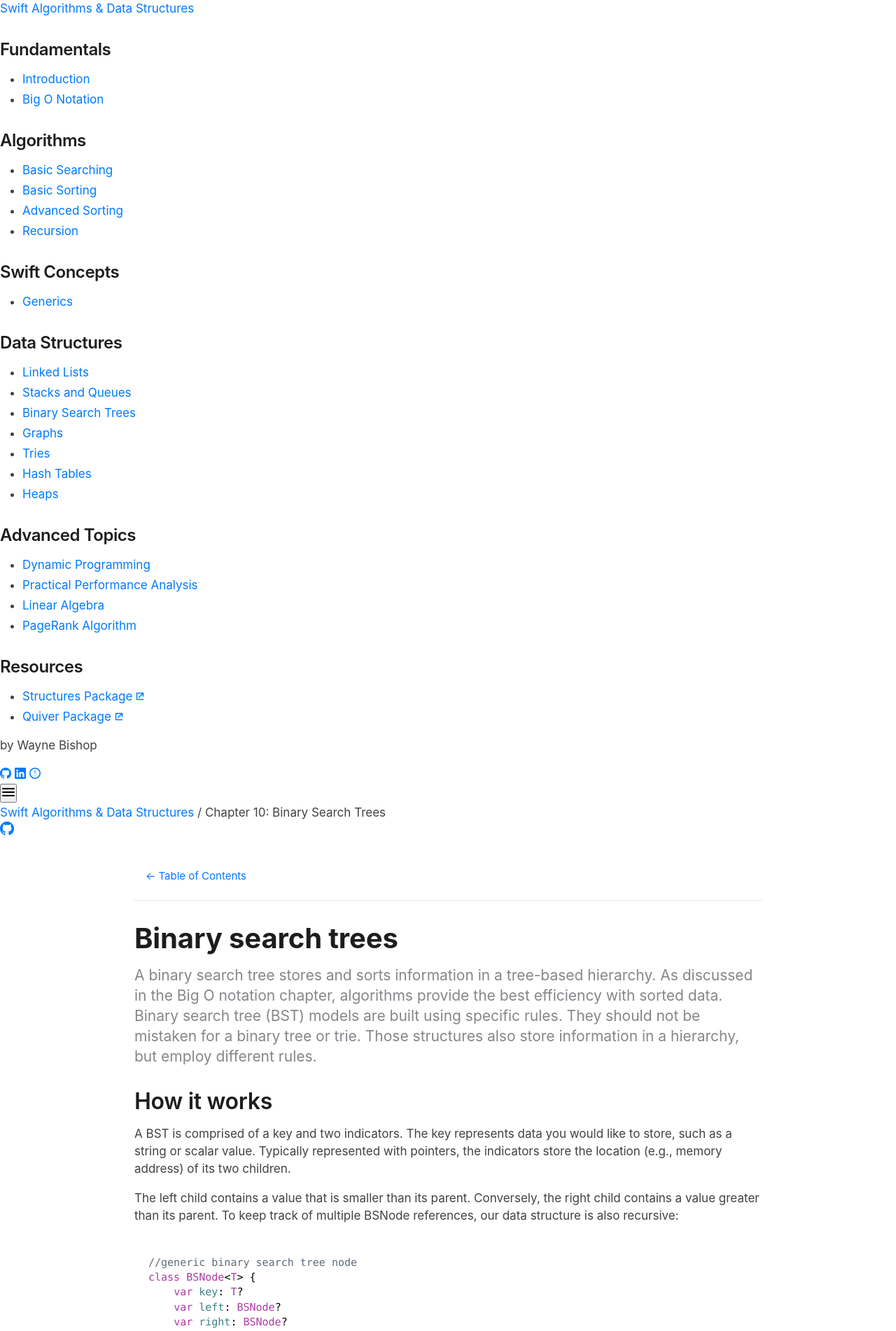
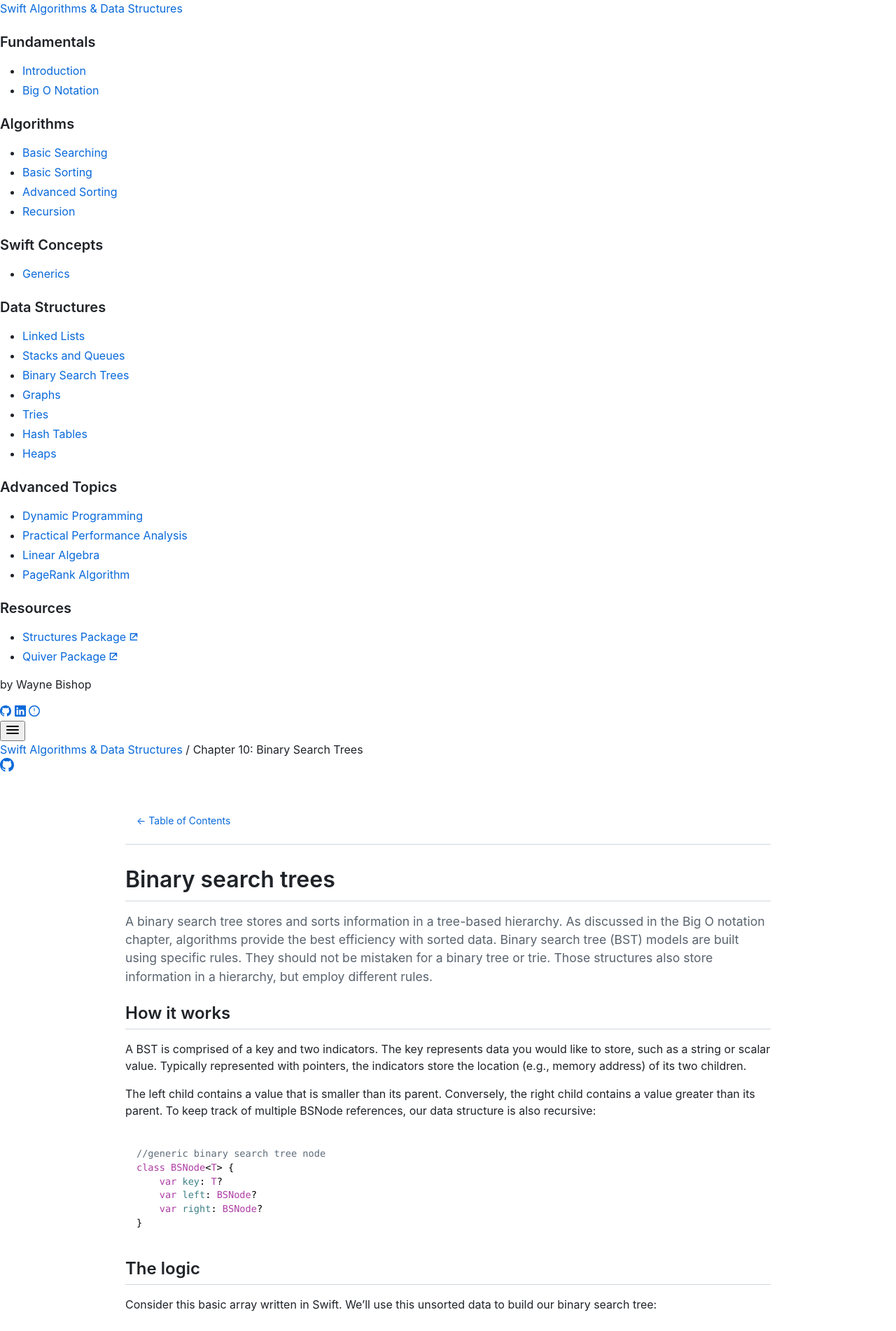
Before and after one commit to waynewbishop/swift-algorithms, a Jekyll site: the page built from 10-binary-search-trees.md, in a window 1280 px wide. Shown: the top 1902 px of the page at 70% size. Built offline with Jekyll 4.4.1, drawn with Linux system fonts in a browser that asks for light colours.

Commit message:
Implement GitHub Primer design system styling
Based on GitHub documentation at docs.github.com/en/codespaces:
- Code blocks: 85% font-size (13.6px), 1.45 line-height
- Monospace stack: ui-monospace, SFMono-Regular, SF Mono, Menlo, Consolas
- System font stack for body text
- GitHub color palette (#1f2328, #f6f8fa, #d0d7de)
- Base-8 spacing scale (4px, 8px, 16px, 24px, 32px...)
- Heading borders on h1/h2
- 1012px max content width
- CSS custom properties for maintainability
- GitHub-style syntax highlighting

🤖 Generated with [Claude Code](https://claude.com/claude-code)

Co-Authored-By: Claude <noreply@anthropic.com>

```diff
--- a/assets/css/style.scss
+++ b/assets/css/style.scss
@@ -1,12 +1,40 @@
 ---
 ---
 
-/* Complete custom stylesheet - Apple documentation style */
-/* No theme imports - complete control */
+/* GitHub Primer Design System Style */
+/* Based on GitHub documentation styling */
+
+:root {
+  /* Colors - GitHub Primer Light Theme */
+  --color-fg-default: #1f2328;
+  --color-fg-muted: #59636e;
+  --color-fg-accent: #0969da;
+  --color-bg-default: #ffffff;
+  --color-bg-muted: #f6f8fa;
+  --color-border-default: #d0d7de;
+  --color-border-muted: #d8dee4;
+
+  /* Spacing - Base-8 Scale */
+  --spacing-1: 4px;
+  --spacing-2: 8px;
+  --spacing-3: 16px;
+  --spacing-4: 24px;
+  --spacing-5: 32px;
+  --spacing-6: 40px;
+  --spacing-7: 48px;
+  --spacing-8: 64px;
+
+  /* Typography */
+  --font-system: -apple-system, BlinkMacSystemFont, "Segoe UI", "Noto Sans", Helvetica, Arial, sans-serif, "Apple Color Emoji", "Segoe UI Emoji";
+  --font-mono: ui-monospace, SFMono-Regular, SF Mono, Menlo, Consolas, Liberation Mono, monospace;
+
+  /* Line Heights */
+  --lineHeight-condensed: 1.25;
+  --lineHeight-default: 1.5;
+  --lineHeight-code: 1.45;
+}
 
 * {
-  margin: 0;
-  padding: 0;
   box-sizing: border-box;
 }
 
@@ -17,44 +45,23 @@ html {
 }
 
 body {
-  font-family: -apple-system, BlinkMacSystemFont, "SF Pro", "Segoe UI", "Roboto", "Helvetica Neue", Arial, sans-serif;
-  font-size: 17px;
-  line-height: 1.47;
-  font-weight: 400;
-  letter-spacing: 0;
-  color: #424245;
-  background-color: #fff;
+  font-family: var(--font-system);
+  font-size: 16px;
+  line-height: var(--lineHeight-default);
+  color: var(--color-fg-default);
+  background-color: var(--color-bg-default);
+  word-wrap: break-word;
+  margin: 0;
   padding: 0;
-  margin: 0;
 }
 
-/* Main content container */
-.main-content {
-  max-width: 64rem;
-  padding: 2rem 4rem;
-  margin: 0 auto;
-  font-size: 17px;
-}
-
-@media screen and (max-width: 64em) {
-  .main-content {
-    padding: 2rem;
-  }
-}
-
-@media screen and (max-width: 42em) {
-  .main-content {
-    padding: 1rem;
-  }
-}
-
-/* Page header */
+/* Page header - GitHub style gradient */
 .page-header {
   color: #fff;
   text-align: center;
   background-color: #159957;
   background-image: linear-gradient(120deg, #155799, #159957);
-  padding: 3rem 4rem;
+  padding: 3rem 2rem;
 }
 
 .project-name {
@@ -74,15 +81,17 @@ body {
 .btn {
   display: inline-block;
   margin-bottom: 1rem;
+  margin-right: 0.5rem;
   color: rgba(255, 255, 255, 0.7);
   background-color: rgba(255, 255, 255, 0.08);
   border-color: rgba(255, 255, 255, 0.2);
   border-style: solid;
   border-width: 1px;
-  border-radius: 0.3rem;
+  border-radius: 6px;
   transition: color 0.2s, background-color 0.2s, border-color 0.2s;
   padding: 0.75rem 1rem;
   text-decoration: none;
+  font-size: 1rem;
 }
 
 .btn:hover {
@@ -92,57 +101,80 @@ body {
   border-color: rgba(255, 255, 255, 0.3);
 }
 
-/* Headings */
+/* Main content container */
+.main-content {
+  max-width: 1012px;
+  margin: 0 auto;
+  padding: 45px;
+  font-size: 16px;
+}
+
+@media screen and (max-width: 768px) {
+  .main-content {
+    padding: 15px;
+    font-size: 16px;
+  }
+}
+
+/* Headings - GitHub Primer style */
 h1, h2, h3, h4, h5, h6 {
-  margin-top: 2rem;
-  margin-bottom: 1rem;
   font-weight: 600;
-  color: #1d1d1f;
+  line-height: var(--lineHeight-condensed);
+  margin-top: var(--spacing-4);
+  margin-bottom: var(--spacing-3);
 }
 
 h1 {
-  font-family: -apple-system, BlinkMacSystemFont, "SF Pro Display", "Segoe UI", "Roboto", "Helvetica Neue", Arial, sans-serif;
-  font-size: 40px;
-  font-weight: 700;
-  line-height: 1.1;
-  letter-spacing: -0.003em;
-}
-
-h1 + p {
-  font-size: 21px;
-  line-height: 1.381;
-  font-weight: 400;
-  color: #86868b;
-  margin-top: 0.5em;
+  font-size: 2em;
+  padding-bottom: 0.3em;
+  border-bottom: 1px solid var(--color-border-default);
 }
 
 h2 {
-  font-family: -apple-system, BlinkMacSystemFont, "SF Pro Display", "Segoe UI", "Roboto", "Helvetica Neue", Arial, sans-serif;
-  font-size: 32px;
-  font-weight: 600;
-  line-height: 1.125;
-  letter-spacing: -0.009em;
+  font-size: 1.5em;
+  padding-bottom: 0.3em;
+  border-bottom: 1px solid var(--color-border-default);
 }
 
 h3 {
-  font-family: -apple-system, BlinkMacSystemFont, "SF Pro Display", "Segoe UI", "Roboto", "Helvetica Neue", Arial, sans-serif;
-  font-size: 24px;
-  font-weight: 600;
-  line-height: 1.167;
-  letter-spacing: -0.019em;
+  font-size: 1.25em;
 }
 
-h4, h5, h6 {
-  font-family: -apple-system, BlinkMacSystemFont, "SF Pro Display", "Segoe UI", "Roboto", "Helvetica Neue", Arial, sans-serif;
+h4 {
+  font-size: 1em;
+}
+
+h5 {
+  font-size: 0.875em;
+}
+
+h6 {
+  font-size: 0.85em;
+  color: var(--color-fg-muted);
+}
+
+@media screen and (max-width: 768px) {
+  h1 { font-size: 26px; }
+  h2 { font-size: 22px; }
+  h3 { font-size: 18px; }
+}
+
+/* First paragraph after h1 - subtitle style */
+h1 + p {
+  font-size: 1.1em;
+  color: var(--color-fg-muted);
+  margin-top: 0;
 }
 
 /* Paragraphs and text */
 p {
-  margin-bottom: 1em;
+  margin-top: 0;
+  margin-bottom: 16px;
 }
 
+/* Links */
 a {
-  color: #007aff;
+  color: var(--color-fg-accent);
   text-decoration: none;
 }
 
@@ -153,103 +185,134 @@ a:hover {
 /* Lists */
 ul, ol {
   margin-top: 0;
-  margin-bottom: 1rem;
-  padding-left: 2rem;
+  margin-bottom: 16px;
+  padding-left: 2em;
 }
 
 li {
   margin-bottom: 0.25rem;
 }
 
-/* Code blocks - Apple documentation style */
+li + li {
+  margin-top: 0.25em;
+}
+
+/* Code blocks - GitHub Primer style */
 pre {
-  background-color: #f5f5f7;
-  border: none;
-  border-radius: 8px;
-  padding: 20px;
-  margin: 1.5rem 0;
-  overflow-x: auto;
-  font-family: "SF Mono", Menlo, Monaco, "Courier New", monospace;
-  font-size: 15px;
-  line-height: 1.42857;
-  font-weight: 400;
-  color: #1d1d1f;
+  font-family: var(--font-mono);
+  font-size: 85%;
+  line-height: var(--lineHeight-code);
+  background-color: var(--color-bg-muted);
+  color: var(--color-fg-default);
+  padding: var(--spacing-3);
+  margin-top: 0;
+  margin-bottom: 16px;
+  border-radius: 6px;
+  overflow: auto;
+  word-wrap: normal;
 }
 
 pre code {
-  background: transparent;
+  background-color: transparent;
+  border: 0;
   padding: 0;
+  font-size: 100%;
+  line-height: inherit;
   color: inherit;
   font-family: inherit;
-  font-size: inherit;
-  line-height: inherit;
-  border: none;
+  white-space: pre;
+  word-break: normal;
 }
 
-/* Inline code */
+/* Inline code - GitHub Primer style */
 code {
-  font-family: "SF Mono", Menlo, Monaco, "Courier New", monospace;
-  background-color: #f5f5f7;
-  padding: 2px 6px;
-  border-radius: 4px;
-  font-size: 0.94em;
-  color: #1d1d1f;
-  font-weight: 400;
+  font-family: var(--font-mono);
+  font-size: 85%;
+  background-color: rgba(129, 139, 152, 0.12);
+  padding: 0.2em 0.4em;
+  margin: 0;
+  border-radius: 6px;
+  white-space: break-spaces;
 }
 
-/* Syntax highlighting - minimal with purple keywords */
-.highlight .k, .highlight .kd, .highlight .kt {
-  color: #ad3da4;
-  font-weight: 400;
+/* Syntax highlighting - GitHub style */
+.highlight .k,
+.highlight .kd,
+.highlight .kt {
+  color: #cf222e;
+  font-weight: 600;
 }
 
-.highlight .s, .highlight .s1, .highlight .s2 {
-  color: #1d1d1f;
+.highlight .s,
+.highlight .s1,
+.highlight .s2 {
+  color: #0a3069;
 }
 
-.highlight .n, .highlight .nf, .highlight .nc {
-  color: #1d1d1f;
+.highlight .n,
+.highlight .nf,
+.highlight .nc {
+  color: var(--color-fg-default);
 }
 
-.highlight .o, .highlight .p {
-  color: #1d1d1f;
+.highlight .o,
+.highlight .p {
+  color: var(--color-fg-default);
 }
 
-.highlight .c, .highlight .c1, .highlight .cm {
-  color: #6e6e73;
+.highlight .c,
+.highlight .c1,
+.highlight .cm {
+  color: #59636e;
   font-style: italic;
 }
 
-/* Tables */
+.highlight .m,
+.highlight .mi,
+.highlight .mf {
+  color: #0550ae;
+}
+
+/* Tables - GitHub Primer style */
 table {
   display: block;
   width: 100%;
+  width: max-content;
+  max-width: 100%;
   overflow: auto;
-  word-break: normal;
-  word-break: keep-all;
+  border-spacing: 0;
   border-collapse: collapse;
-  border-spacing: 0;
-  margin: 1.5rem 0;
+  margin-top: 0;
+  margin-bottom: 16px;
 }
 
 table th {
   font-weight: 600;
-  background-color: #f5f5f7;
-  border: 1px solid #e5e5e5;
-  padding: 0.5rem 1rem;
+  padding: 6px 13px;
+  border: 1px solid var(--color-border-default);
+  background-color: var(--color-bg-muted);
 }
 
 table td {
-  border: 1px solid #e5e5e5;
-  padding: 0.5rem 1rem;
+  padding: 6px 13px;
+  border: 1px solid var(--color-border-default);
 }
 
-/* Blockquotes */
+table tr {
+  background-color: var(--color-bg-default);
+  border-top: 1px solid var(--color-border-muted);
+}
+
+table tr:nth-child(2n) {
+  background-color: var(--color-bg-muted);
+}
+
+/* Blockquotes - GitHub style */
 blockquote {
-  padding: 0 1rem;
-  margin-left: 0;
-  color: #6e6e73;
-  border-left: 0.3rem solid #e5e5e5;
+  margin: 0 0 16px 0;
+  padding: 0 1em;
+  color: var(--color-fg-muted);
+  border-left: 0.25em solid var(--color-border-default);
 }
 
 blockquote > :first-child {
@@ -262,24 +325,30 @@ blockquote > :last-child {
 
 /* Horizontal rule */
 hr {
-  height: 1px;
+  height: 0.25em;
   padding: 0;
-  margin: 2rem 0;
-  background-color: #e5e5e5;
+  margin: 24px 0;
+  background-color: var(--color-border-default);
   border: 0;
+}
+
+/* Images */
+img {
+  max-width: 100%;
+  box-sizing: content-box;
 }
 
 /* Top navigation - home button */
 .top-nav {
   margin-bottom: 30px;
   padding-bottom: 15px;
-  border-bottom: 1px solid #e5e5e5;
+  border-bottom: 1px solid var(--color-border-default);
 }
 
 .top-nav a {
-  color: #007aff;
+  color: var(--color-fg-accent);
   text-decoration: none;
-  font-size: 15px;
+  font-size: 14px;
   padding: 8px 16px;
   border-radius: 6px;
   transition: background-color 0.2s;
@@ -287,7 +356,8 @@ hr {
 }
 
 .top-nav a:hover {
-  background-color: #f5f5f7;
+  background-color: var(--color-bg-muted);
+  text-decoration: none;
 }
 
 .top-nav a::before {
@@ -298,15 +368,16 @@ hr {
 .chapter-nav {
   margin-top: 60px;
   padding-top: 30px;
-  border-top: 1px solid #e5e5e5;
+  border-top: 1px solid var(--color-border-default);
   display: flex;
   justify-content: space-between;
   align-items: center;
   font-size: 16px;
+  flex-wrap: wrap;
 }
 
 .chapter-nav a {
-  color: #007aff;
+  color: var(--color-fg-accent);
   text-decoration: none;
   padding: 10px 20px;
   border-radius: 6px;
@@ -314,7 +385,8 @@ hr {
 }
 
 .chapter-nav a:hover {
-  background-color: #f5f5f7;
+  background-color: var(--color-bg-muted);
+  text-decoration: none;
 }
 
 .chapter-nav .prev::before {
@@ -329,16 +401,37 @@ hr {
 .site-footer {
   padding-top: 2rem;
   margin-top: 2rem;
-  border-top: solid 1px #e5e5e5;
-  font-size: 0.9rem;
-  color: #6e6e73;
+  border-top: 1px solid var(--color-border-default);
+  font-size: 0.875rem;
+  color: var(--color-fg-muted);
 }
 
 .site-footer-owner {
   display: block;
   font-weight: 600;
+  margin-bottom: 0.5rem;
 }
 
 .site-footer-credits {
-  color: #6e6e73;
+  color: var(--color-fg-muted);
 }
+
+/* Strong/bold text */
+strong {
+  font-weight: 600;
+}
+
+/* Emphasis */
+em {
+  font-style: italic;
+}
+
+/* Details/summary */
+details {
+  margin-bottom: 16px;
+}
+
+summary {
+  cursor: pointer;
+  font-weight: 600;
+}
```
